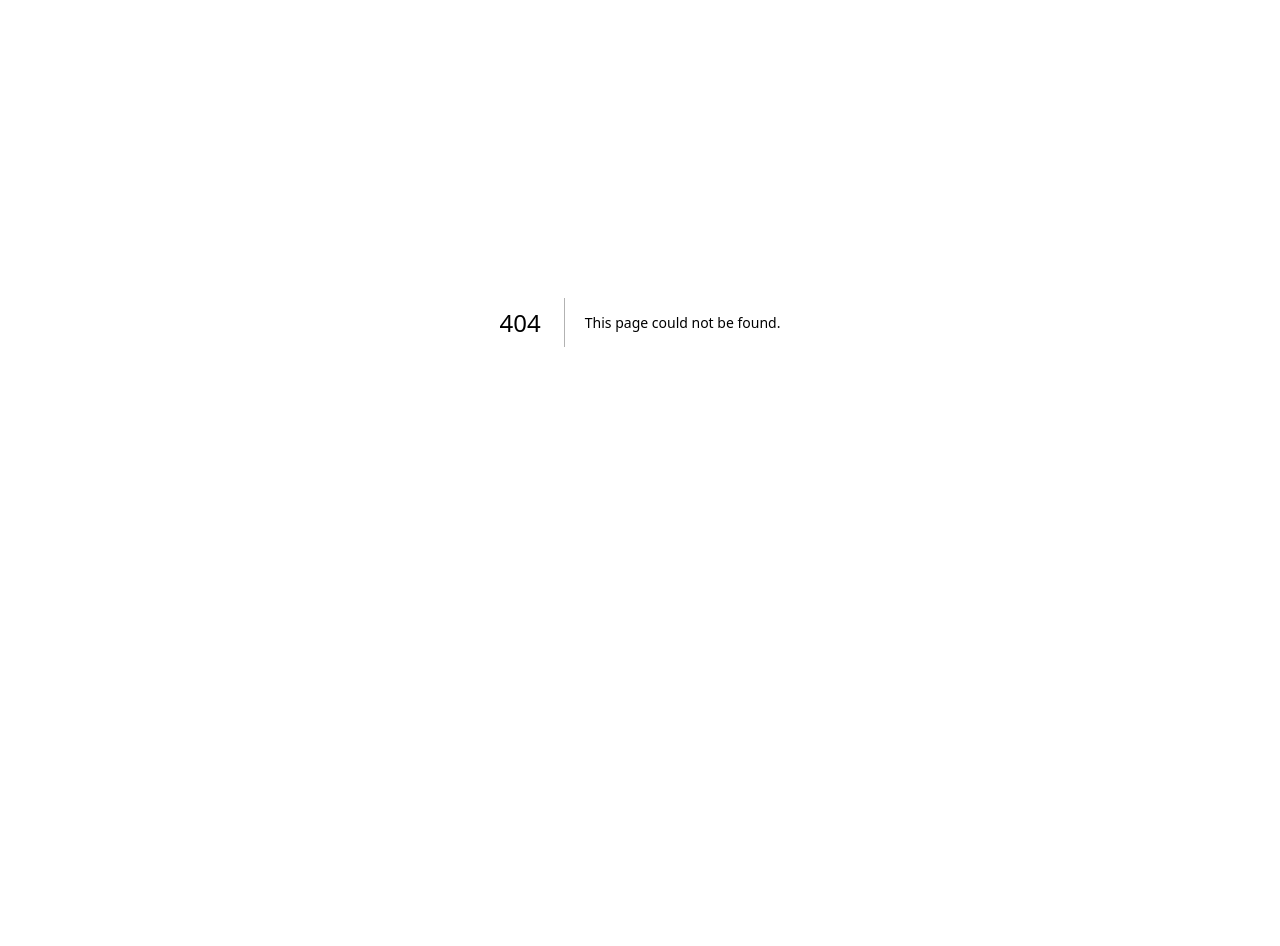
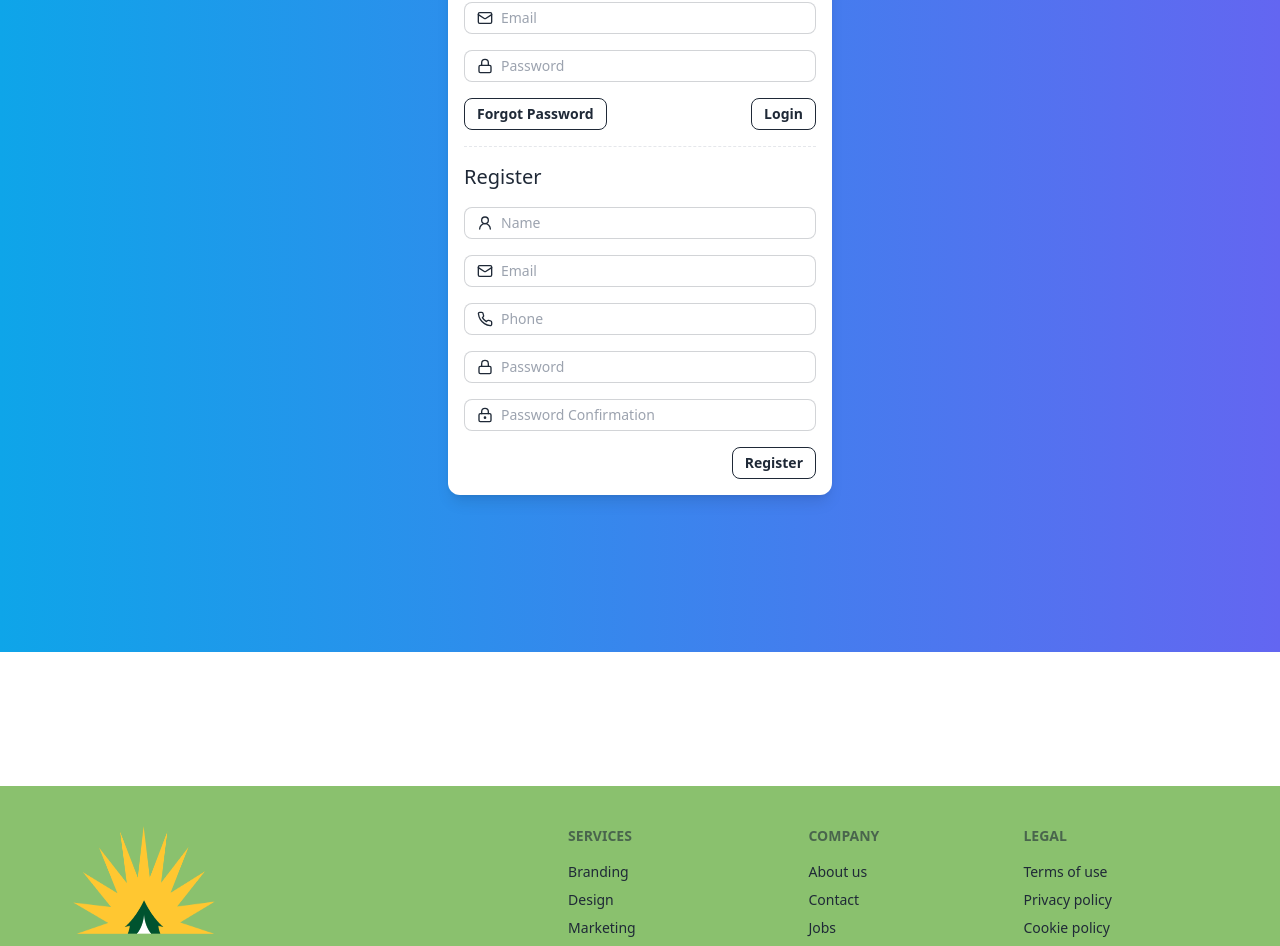
Before and after one commit to umarkotak/travel_book_nextjs, a Next.js app: page /login in a window 1280 px wide. Before the commit this address had no page. Shown: the part 148-1094 px from the top of the page. Before the commit the page ends 870 px from the top, so only its background shows below. Built offline with nearby package versions, Linux system fonts and the light colour scheme.

Commit message:
prepare login and register page

```diff
--- /dev/null
+++ b/components/Footer.js
@@ -0,0 +1,34 @@
+import Link from 'next/link'
+import { useParams, usePathname } from 'next/navigation'
+import { useEffect } from 'react'
+
+export default function Footer() {
+  return(
+    <footer className="footer p-10 bg-[#8ac16e] text-base-content mt-16">
+      <aside>
+        <img className='w-52 h-52' src={"/images/logo-drajih-color.png"} />
+        <p className='max-w-sm'>D’Rajih Nature Camp adalah tempat wisata glamping dengan view yang indah, bermalam yang tepat bagi Anda berlibur bersama keluarga. Nikmati segala fasilitas hiburan untuk Anda dan keluarga</p>
+      </aside>
+      <nav>
+        <h6 className="footer-title">Services</h6>
+        <a className="link link-hover">Branding</a>
+        <a className="link link-hover">Design</a>
+        <a className="link link-hover">Marketing</a>
+        <a className="link link-hover">Advertisement</a>
+      </nav>
+      <nav>
+        <h6 className="footer-title">Company</h6>
+        <a className="link link-hover">About us</a>
+        <a className="link link-hover">Contact</a>
+        <a className="link link-hover">Jobs</a>
+        <a className="link link-hover">Press kit</a>
+      </nav>
+      <nav>
+        <h6 className="footer-title">Legal</h6>
+        <a className="link link-hover">Terms of use</a>
+        <a className="link link-hover">Privacy policy</a>
+        <a className="link link-hover">Cookie policy</a>
+      </nav>
+    </footer>
+  )
+}
--- a/components/LandingLayout.js
+++ b/components/LandingLayout.js
@@ -5,6 +5,7 @@ import { useEffect, useState } from 'react'
 
 export default function LandingLayout({ children }) {
   const [loggedIn, setLoggedIn] = useState(false)
+  const [role, setRole] = useState("user")
 
   useEffect(() => {
 
@@ -36,13 +37,16 @@ export default function LandingLayout({ children }) {
               <li><Link href="/contact_us">Kontak Kami</Link></li>
               <li><Link className='border' href="/contact_us"><Phone size={14} /> Tanya Admin</Link></li>
               {!loggedIn && <li><Link href="/login"><LogIn size={14} /> Login</Link></li>}
-              {loggedIn && <li><Link href="/login"><LayoutDashboard size={14} /> Dashboard</Link></li>}
+              {loggedIn && role==="user" && <li><Link href="/d/dashboard"><LayoutDashboard size={14} /> Dashboard</Link></li>}
+              {loggedIn && role==="admin" && <li><Link href="/a/dashboard"><LayoutDashboard size={14} /> Admin</Link></li>}
             </ul>
           </div>
         </div>
 
         {/* Page content here */}
-        {children}
+        <div className='min-h-screen'>
+          {children}
+        </div>
       </div>
 
       <div className="drawer-side z-20">
--- a/pages/_app.js
+++ b/pages/_app.js
@@ -1,4 +1,5 @@
 import AdminLayout from "@/components/AdminLayout";
+import Footer from "@/components/Footer";
 import LandingLayout from "@/components/LandingLayout";
 import UserLayout from "@/components/UserLayout";
 import "@/styles/globals.css";
@@ -37,6 +38,8 @@ export default function App({ Component, pageProps }) {
           <Component {...pageProps} />
         </AdminLayout>
       }
+
+      <Footer />
     </>
   )
 }
--- a/pages/index.js
+++ b/pages/index.js
@@ -15,8 +15,8 @@ export default function Home() {
   return (
     <div>
       <div className="">
-        <div className="z-0 mt-[-68px]">
-          <img className="relative object-cover h-screen w-full" src={bannerList[bannerIndex]} />
+        <div className="z-0 mt-[-70px]">
+          <img className="relative object-cover h-screen w-full rounded-b-3xl" src={bannerList[bannerIndex]} />
           <div className="text-white absolute top-[132px] px-6 w-2/3 xl:w-1/2">
             <p className="xl:text-[28px]">D-Rajih Nature Camp</p>
 
@@ -34,6 +34,24 @@ export default function Home() {
           </div>
         </div>
       </div>
+
+      <div className="w-full bg-white">
+        <div className="container max-w-4xl mx-auto mt-20">
+          <div className="flex flex-col lg:flex-row items-center gap-6">
+            <div>
+              <img className="w-full" src={"/images/asset-01.jpg"} />
+            </div>
+
+            <div>
+              <p className="text-[28px]">Selamat Datang di D'Rajih Nature Camp</p>
+
+              <p className="mt-4 text-md">D’Rajih Nature Camp adalah tempat wisata glamping dengan view yang indah, bermalam yang tepat bagi Anda berlibur bersama keluarga. Nikmati segala fasilitas hiburan untuk Anda dan keluarga</p>
+
+              <Link href="/about_us" className="mt-4 btn btn-outline">Tentang Kami</Link>
+            </div>
+          </div>
+        </div>
+      </div>
     </div>
   )
 }
--- /dev/null
+++ b/pages/login.js
@@ -0,0 +1,80 @@
+import { Lock, LockKeyhole, Mail, Phone, User2 } from "lucide-react";
+import { useState } from "react";
+
+export default function Login() {
+  const [loginData, setLoginData] = useState({
+
+  })
+  const [registerData, setRegisterData] = useState({
+
+  })
+
+  return (
+    <div className="min-h-screen bg-gradient-to-r from-sky-500 to-indigo-500 z-0 mt-[-70px]">
+      <div className="absolute top-[90px] w-full">
+        <div className="w-full max-w-sm mx-auto">
+          <div className="bg-white p-4 rounded-xl divide-y divide-dashed shadow-lg">
+            <div className="pb-4">
+              <p className="text-xl">Login</p>
+
+              <label className="input input-sm input-bordered flex items-center gap-2 mt-4">
+                <Mail size={16} />
+                <input type="text" className="grow" placeholder="Email" />
+              </label>
+
+              <label className="input input-sm input-bordered flex items-center gap-2 mt-4">
+                <Lock size={16} />
+                <input type="password" className="grow" placeholder="Password" />
+              </label>
+
+              <div className="flex justify-between items-center mt-4">
+                <button className="btn btn-outline btn-sm">
+                  Forgot Password
+                </button>
+
+                <button className="btn btn-outline btn-sm">
+                  Login
+                </button>
+              </div>
+            </div>
+
+            <div className="pt-4">
+              <p className="text-xl">Register</p>
+
+              <label className="input input-sm input-bordered flex items-center gap-2 mt-4">
+                <User2 size={16} />
+                <input type="text" className="grow" placeholder="Name" />
+              </label>
+
+              <label className="input input-sm input-bordered flex items-center gap-2 mt-4">
+                <Mail size={16} />
+                <input type="text" className="grow" placeholder="Email" />
+              </label>
+
+              <label className="input input-sm input-bordered flex items-center gap-2 mt-4">
+                <Phone size={16} />
+                <input type="text" className="grow" placeholder="Phone" />
+              </label>
+
+              <label className="input input-sm input-bordered flex items-center gap-2 mt-4">
+                <Lock size={16} />
+                <input type="password" className="grow" placeholder="Password" />
+              </label>
+
+              <label className="input input-sm input-bordered flex items-center gap-2 mt-4">
+                <LockKeyhole size={16} />
+                <input type="password" className="grow" placeholder="Password Confirmation" />
+              </label>
+
+              <div className="flex justify-end items-center mt-4">
+                <button className="btn btn-outline btn-sm">
+                  Register
+                </button>
+              </div>
+            </div>
+          </div>
+        </div>
+      </div>
+    </div>
+  )
+}
```
Also changed, not shown: public/images/asset-01.jpg (added).
